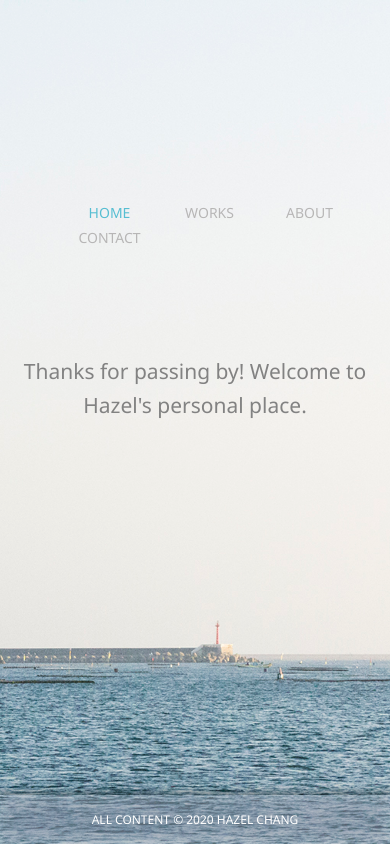
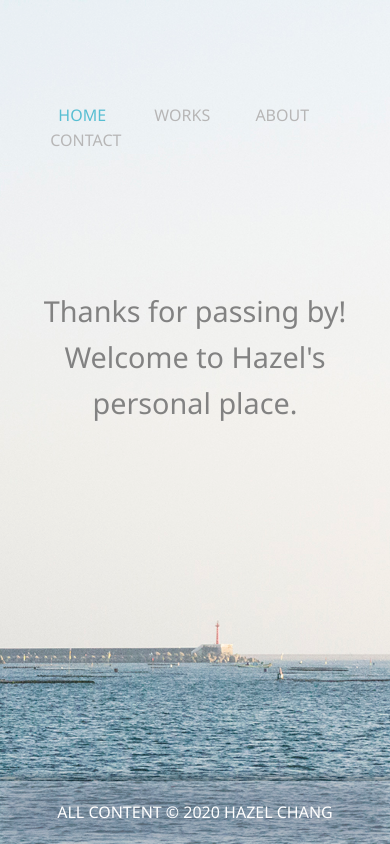
Before and after one commit to xinhe-zhang/xinhe-zhang.github.io, a plain HTML site: page index.html in a window 390 px wide. Drawn offline with nearby package versions, Linux system fonts and the light colour scheme.

Commit message:
20201114_v5
調整首頁的響應式呈現
刪除images外的圖片

```diff
--- a/contact.html
+++ b/contact.html
@@ -4,14 +4,14 @@
 
 <head>
 <!-- 網頁頁面內的重要資訊 -->
-	<meta name="description" content="Welcome to Hsin-He Chang's personal Website.">
-	<meta name="author" content="Hsin-He Chang 張昕荷">
+	<meta name="description" content="Contact Hazel Chang.">
+	<meta name="author" content="Hazel Chang 張昕荷">
 	<meta name="keywords" content="design,art,nature">
 
 <!--網頁標題 -->
-	<title>CONTECT | Hsin He Chang 張昕荷</title>
+	<title>CONTACT | Hazel Chang 張昕荷</title>
 	<!--網頁標題前面的小icon-->
-	<link rel="shortcut icon" href="images/icon.ico"/>
+	<link rel="shortcut icon" href="images/birdy.ico"/>
 	<link rel="icon" href="images/birdy.ico"/> <!-- same as <link rel="bookmark" href="images/icon.ico"/> -->
 	<script src="https://kit.fontawesome.com/3b346d1560.js" crossorigin="anonymous"></script>
 
--- a/index.html
+++ b/index.html
@@ -13,6 +13,8 @@
 	<meta property="og:title" content="Hazel Chang"/>
 	<meta property="og:description" content="Welcome to Hazel's personal website." />
 	<meta property="og:image" content="images/gohan.png"/>
+
+	<meta name=”viewport” content=”width=device-width, user-scalable=no, initial-scale=1.0, maximum-scale=1.0, minimum-scale=1.0">
 
 <!--網頁標題 -->
 	<title>Hazel Chang 張昕荷</title>
@@ -40,11 +42,13 @@
 				<li class="main"><a href='about.html'>ABOUT</a></li>
 				<li class="main"><a href='contact.html'>CONTACT</a></li>
 			</ul>
+			<div id="welcome">
 			<h2>
 				Thanks for passing by! Welcome to Hazel's personal place.
 			</h2>
+			</div>
 		</div>
-		<div id="main-footer">
+		<div id="footer">
 			<p>ALL CONTENT &copy; 2020 HAZEL CHANG</p>
 		</div>
 	</section>
--- a/style-index.css
+++ b/style-index.css
@@ -18,7 +18,7 @@ body{
 
 
 .container{
-	width:90%;
+	width:85%;
 	margin:0 auto;
 	overflow:hidden;
 	text-align: center;
@@ -36,9 +36,8 @@ body{
 
 .navbar {
 	display: inline-block;
-	padding top:3px;
-	left: 50%;
-	margin:200px auto 100px auto;
+	padding:3px;
+	margin:200px auto 200px auto;
 }
 
 .navbar .current{
@@ -49,7 +48,7 @@ body{
 .navbar a{
 	color:#B7B6B6;
 	text-decoration:none;
-	font-size:14px;
+	font-size:0.9rem;
 	margin:none;
 	padding:8px 18px;
 }
@@ -121,10 +120,10 @@ body{
 }
 
 #showcase h2{
+	font-size:2.5rem;
 	color:#828282;
 	font-weight:400;
 	line-height:1.6em;
-	padding-top:0;
 }
 
 
@@ -133,38 +132,30 @@ body{
 	font-size:18px;
 }
 
-
-/*MAIN*/
-
-#main{
-	width:80%;
-	padding:0 100px;
-	box-sizing:border-box;
+#welcome{
+	padding-top:100px;
 }
-
-
 
 
 /*FOOTER*/
 
-#main-footer{
-	font-size:14px;
+#footer{
+	font-size:0.9rem;
 	color:#ffffff;
-	padding:0px;
+	padding:3px 0px;
 	text-align:center;
     margin:0px;
     position: absolute;
     bottom:0;
 	width:100%;
-	height:49px;
+	height:auto;
 	font-size:12px;
 	z-index: 50;
 	overflow: hidden;
-	/*border-top:solid 2px rgb(187, 196, 219);*/
 	box-shadow: 0 0 8px 3px rgba(26, 26, 26, 0.4);
 }
 
-#main-footer ::before{
+#footer ::before{
 	content:'';
 	position: absolute;
 	top:0; right:0; bottom: 0; left: 0;
@@ -177,14 +168,40 @@ body{
 
 
 @media(max-width:768px){
+
 	#showcase h2{
+		padding-top:none;
+		font-size:1.8rem;
+	}
+
+	.navbar {
+		margin:100px auto 0px auto;
+	}
+
+	.navbar a{
+		font-size: 1rem;
+	}
+
+	#footer{
+		font-size: 1rem;
+	}
+
+}
+
+@media(orientation:landscape){
+	#showcase h2{
+		font-size:1.5rem;
 		color:#828282;
 		font-weight:400;
 		line-height:1.6em;
-		padding-top:30px;
+		padding-top:0px;
 	}
+
 	.navbar {
-		margin:200px auto 50px auto;
+		display: inline-block;
+		padding top:3px;
+		left: 50%;
+		margin:100px auto 50px auto;
 	}
 
 }
```
Also changed, not shown: about.html (+2 -0 lines), gohan.html (+4 -4 lines), lo.html (+2 -2 lines), logo.html (+3 -3 lines), notyet.html (+4 -4 lines), style-about.css (+5 -4 lines), works.html (+3 -3 lines), test.png (deleted), test_1@4x.png (deleted), test_2@4x.png (deleted), test_3@4x.png (deleted), test_4@4x.png (deleted), 1 other file.
